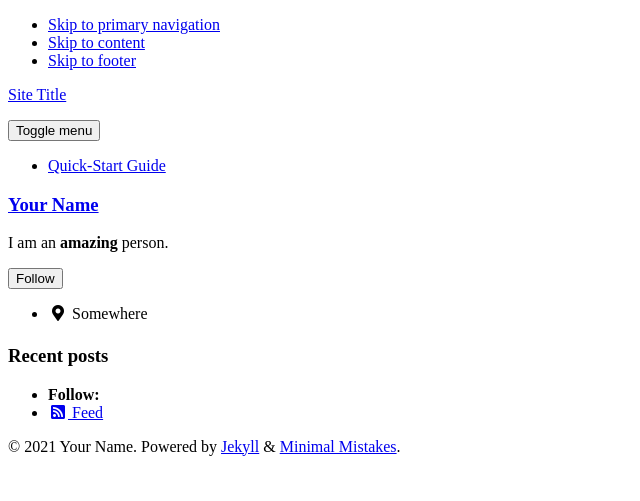
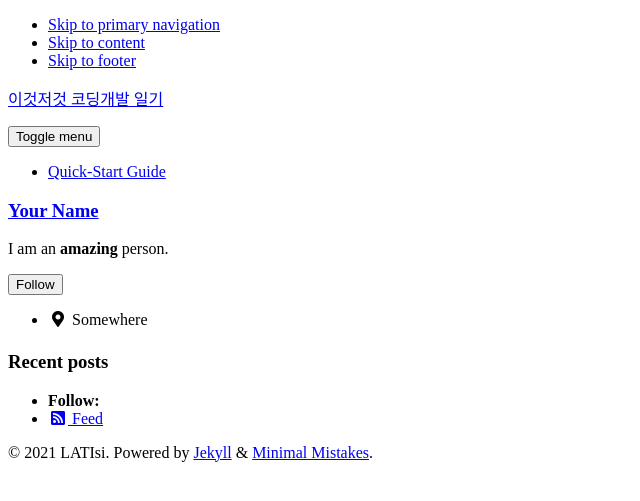
Before and after one commit to LATIsi/LATIsi.github.io, a Jekyll site: the page built from index.html, in a window 1280 px wide. Shown: the top 501 px of the page, without its empty margins (0-640 px from the left). Built offline with Jekyll 4.4.1, drawn with Linux system fonts in a browser that asks for light colours; cached includes are drawn as plain includes; a script bundle is joined from its source files by our own code; the list of posts is cut into pages by our own code.

Commit message:
테마 테스트 2

```diff
--- a/Gemfile
+++ b/Gemfile
@@ -1,2 +1,3 @@
 source "https://rubygems.org"
 gemspec
+gem "webrick", "~> 1.7"
--- a/_config.yml
+++ b/_config.yml
@@ -16,10 +16,10 @@ minimal_mistakes_skin    : "default" # "air", "aqua", "contrast", "dark", "dirt"
 
 # Site Settings
 locale                   : "en-US"
-title                    : "Site Title"
+title                    : "이것저것 코딩개발 일기"
 title_separator          : "-"
 subtitle                 : # site tagline that appears below site title in masthead
-name                     : "Your Name"
+name                     : "LATIsi"
 description              : "An amazing website."
 url                      : # the base hostname & protocol for your site e.g. "https://LATIsi.github.io"
 baseurl                  : "https://LATIsi.github.io"
```
